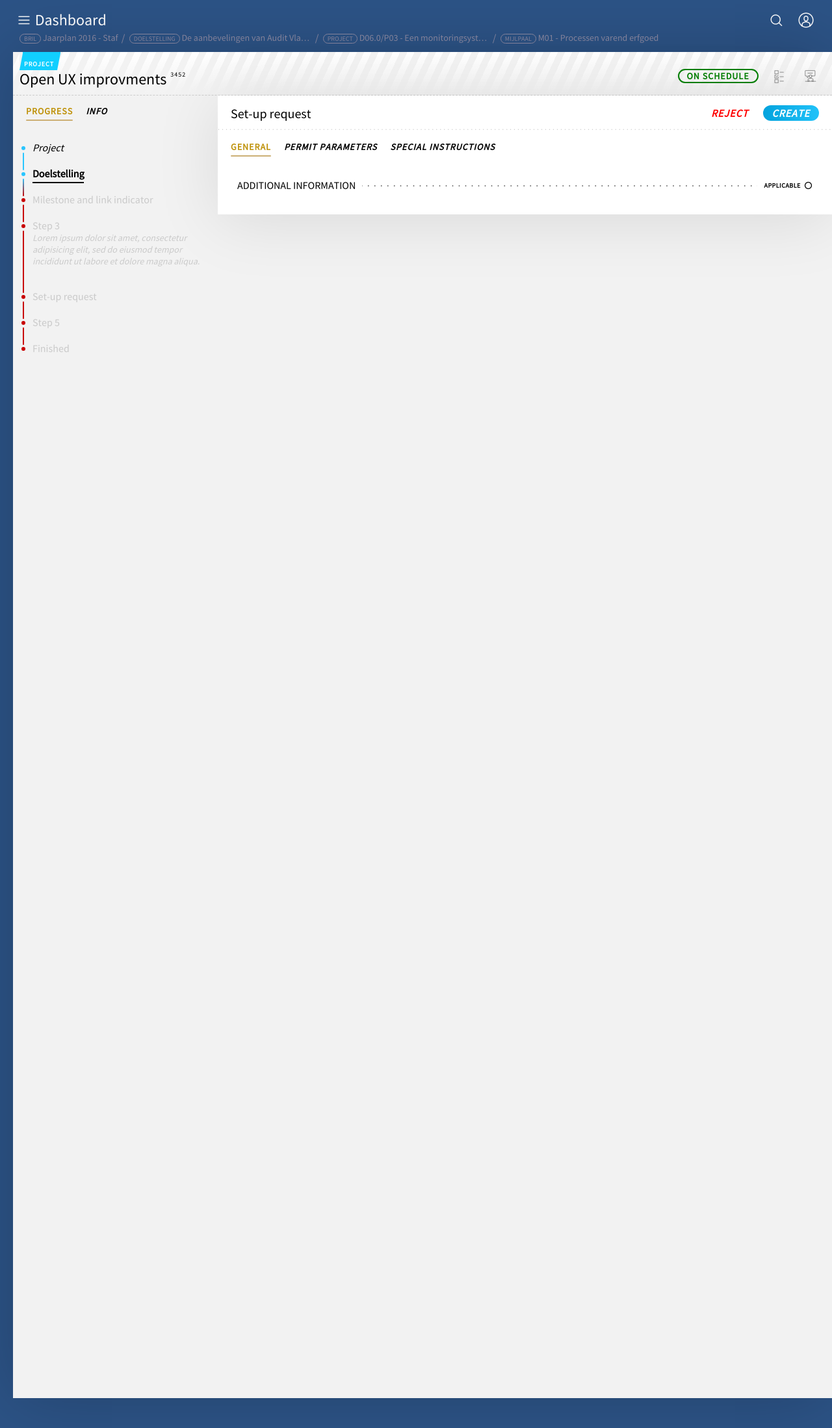
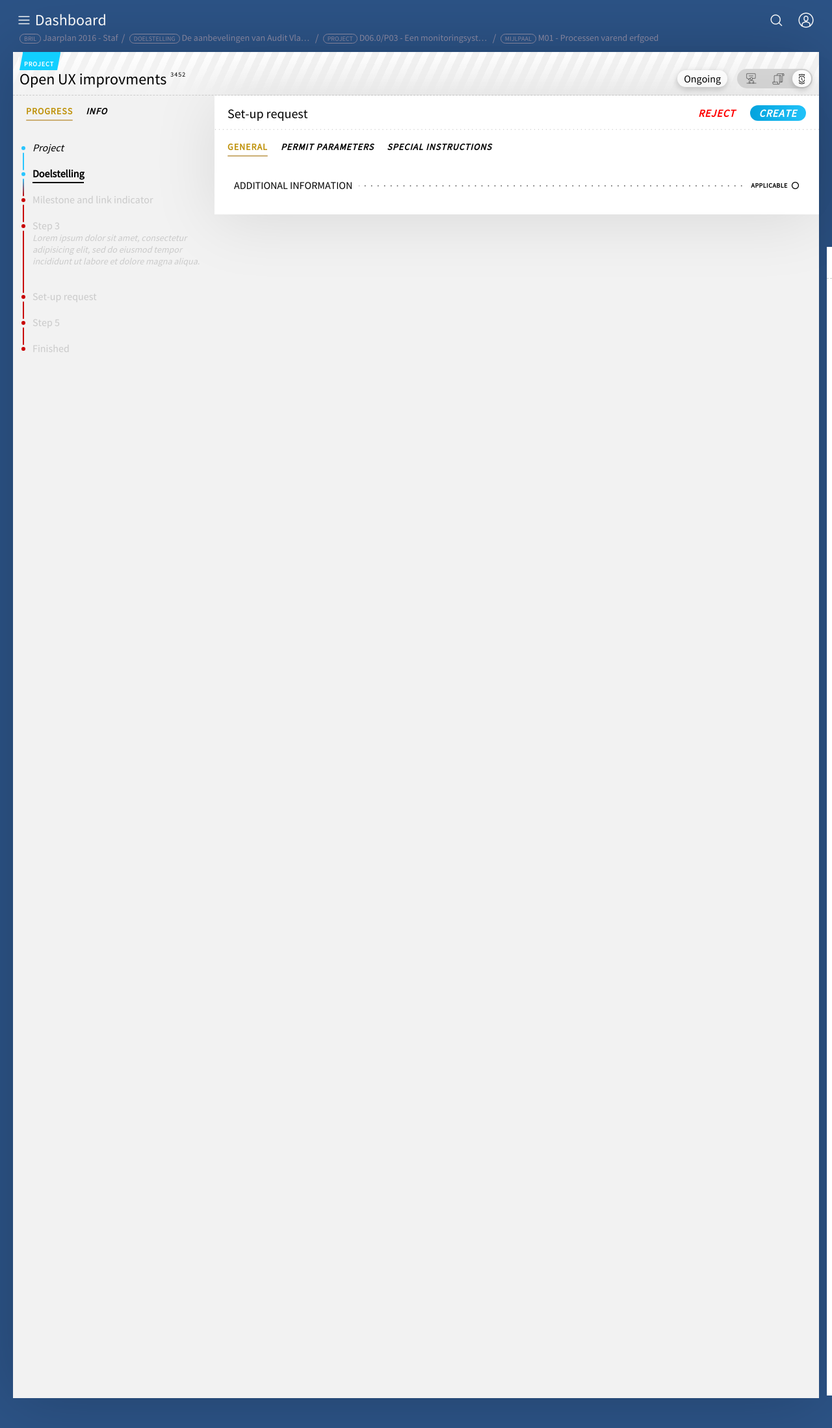
Before and after one commit to lordblendi/tracker-mockup, a Jekyll site: the page built from index.md, in a window 1280 px wide. Shown: the top 2198 px of the page at 65% size. Built offline with Jekyll 4.4.1, drawn with Linux system fonts in a browser that asks for light colours; nearby versions of some CDN libraries; comment, search, counter and statistics services are not loaded.

```diff
--- a/_includes/blocks/itembox.html
+++ b/_includes/blocks/itembox.html
@@ -164,21 +164,29 @@
                           <div class="pmx-selector pmx-selector--expanded pmx-selector--multiSelect">
                             <div class="pmx-selector__item pmx-selector__item--selected">
                               <div class="pmx-selector__block">
+                                <span class="pmx-selector__blockPart pmx-selector__blockPart--prefix" style="color: #0bda51;">ग़</span>
+                                <span class="pmx-selector__blockSeperator">•</span>
                                 <span class="pmx-selector__blockPart pmx-selector__blockPart--field">UI/UX</span>
                               </div>
                             </div>
                             <div class="pmx-selector__item">
                               <div class="pmx-selector__block">
+                                <span class="pmx-selector__blockPart pmx-selector__blockPart--prefix" style="color: #f4ca16;">ग़</span>
+                                <span class="pmx-selector__blockSeperator">•</span>
                                 <span class="pmx-selector__blockPart pmx-selector__blockPart--field">Design</span>
+                              </div>
+                            </div>
+                            <div class="pmx-selector__item pmx-selector__item--selected">
+                              <div class="pmx-selector__block">
+                                <span class="pmx-selector__blockPart pmx-selector__blockPart--prefix" style="color: #e30022;">ग़</span>
+                                <span class="pmx-selector__blockSeperator">•</span>
+                                <span class="pmx-selector__blockPart pmx-selector__blockPart--field">Front-end</span>
                               </div>
                             </div>
                             <div class="pmx-selector__item">
                               <div class="pmx-selector__block">
-                                <span class="pmx-selector__blockPart pmx-selector__blockPart--field">Front-end</span>
-                              </div>
-                            </div>
-                            <div class="pmx-selector__item pmx-selector__item--selected">
-                              <div class="pmx-selector__block">
+                                <span class="pmx-selector__blockPart pmx-selector__blockPart--prefix" style="color: #0bda51;">ग़</span>
+                                <span class="pmx-selector__blockSeperator">•</span>
                                 <span class="pmx-selector__blockPart pmx-selector__blockPart--field">Important</span>
                               </div>
                             </div>
--- a/_layouts/home.html
+++ b/_layouts/home.html
@@ -21,22 +21,44 @@
         {% include blocks/app-header.html %}
       </header>
 
-      <div class="app__document app__document--story">
+      <div class="item item--story">
         <div class="sticky__header__wrapper">
-          <div class="document__visual-identifier">
+          <div class="item-type">
             <span>Project</span>
           </div>
-          <header class="document__header">
-            <h2>Open UX improvments <span class="id">3452</span></h2>
+          <header class="item-header">
+            <h2 class="item-header__title">Open UX improvments <span class="item-header__id">3452</span></h2>
 
-            <div class="actions">
-              <i class="process process--toggle">ण</i>
-              <i class="media media--toggle">स</i>
+            <div class="item-header__actions">
+
+              <div class="pmx-selector pmx-selector--collapsed">
+                <div class="pmx-selector__item pmx-selector__item--selected">
+                  <div class="pmx-selector__block ">
+                    <span class="pmx-selector__blockPart pmx-selector__blockPart--field">Ongoing</span>
+                  </div>
+                </div>
+              </div>
+
+              <div class="pmx-selector pmx-selector--expanded pmx-selector--toggleSelect">
+                <div class="pmx-selector__item">
+                  <div class="pmx-selector__block">
+                    <span class="pmx-selector__blockPart pmx-selector__blockPart--field">स</span>
+                  </div>
+                </div>
+                <div class="pmx-selector__item">
+                  <div class="pmx-selector__block">
+                    <span class="pmx-selector__blockPart pmx-selector__blockPart--field">द</span>
+                  </div>
+                </div>
+                <div class="pmx-selector__item pmx-selector__item--selected">
+                  <div class="pmx-selector__block">
+                    <span class="pmx-selector__blockPart pmx-selector__blockPart--field">ढ़</span>
+                  </div>
+                </div>
+              </div>
+
             </div>
 
-            <div class="status">
-              <span>On schedule</span>
-            </div>
           </header>
         </div>
 
--- a/sass/app.scss
+++ b/sass/app.scss
@@ -91,125 +91,6 @@ body.page-Popups .multiSelector {
 
 
 
-.app__document {
-  position: relative;
-  margin: 0 0 0 20px;
-  background-color: #F2F2F2;
-  box-shadow: 0 0 100px rgba(0,0,0,.2);
-
-  min-height: 500px;
-}
-
-.app__document .document__visual-identifier {
-  position: absolute;
-  width: 100%;
-  z-index: 1;
-}
-.app__document--meeting .document__visual-identifier {
-  border-top: 2px dashed #2C5386;
-}
-.app__document--meeting .document__visual-identifier span {
-  position: relative;
-  display: inline-block;
-  background-color: #bf920b;
-  color: #FFF;
-  text-transform: uppercase;
-  font-size: 10px;
-  font-weight: 700;
-  padding: 1px 5px 1px 15px;
-  margin: 10px 0 0;
-}
-.app__document--meeting .document__visual-identifier span:after {
-  content: '';
-  position: absolute;
-  top: 0;
-  right: -6px;
-  border-top: 7px solid #bf920b;
-  border-right: 6px solid transparent;
-  border-bottom: 8px solid #bf920b;
-}
-.app__document--bug .document__visual-identifier span {
-  position: relative;
-  display: inline-block;
-  background-color: #bf920b;
-  color: #FFF;
-  text-transform: uppercase;
-  font-size: 10px;
-  font-weight: 700;
-  padding: 1px 10px 1px 15px;
-  border-radius: 0 10px 10px 0;
-}
-.app__document--bug .document__header {
-  border-bottom: 2px dashed #2C5386;
-}
-.app__document--bug .document__header:before {
-    content: '';
-    position: absolute;
-    bottom: -6px;
-    left: -5px;
-    width: 10px;
-    height: 10px;
-    border-radius: 100%;
-    background-color: #2C5386;
-}
-.app__document--bug .document__header:after {
-    content: '';
-    position: absolute;
-    bottom: -6px;
-    right: -5px;
-    width: 10px;
-    height: 10px;
-    border-radius: 100%;
-    background-color: #2c2c2c;
-}
-.app__document--story .document__visual-identifier span {
-    position: relative;
-    display: inline-block;
-    background-color: #11cfff;
-    color: #FFF;
-    text-transform: uppercase;
-    font-size: 10px;
-    font-weight: 600;
-    padding: 12px 5px 3px 7px;
-    margin: 0 0 0 10px;
-    letter-spacing: 1px;
-}
-.app__document--story .document__visual-identifier span:before {
-  content: '';
-  position: absolute;
-  top: 0;
-  left: 0;
-  height: 100%;
-  border-left: 5px solid #f2f2f2;
-  border-bottom: 26px solid transparent;
-  box-shadow: 2px 0 0 0 #11cfff;
-}
-.app__document--story .document__visual-identifier span:after {
-  content: '';
-  position: absolute;
-  top: 0;
-  right: -5px;
-  height: 100%;
-  border-left: 5px solid #11cfff;
-  border-bottom: 26px solid transparent;
-  box-shadow: -2px 0 0 0 #11cfff;
-}
-.app__document--story .document__header {
-  background: repeating-linear-gradient( -65deg, #f2f2f2, #f2f2f2 10px, #fff 10px, #fff 20px );
-  border-bottom: 0;
-}
-.app__document--story .document__header:before {
-  content: '';
-  position: absolute;
-  width: 100%;
-  height: 100%;
-  top: 0;
-  left: 0;
-  background: linear-gradient(to bottom, rgba(255,255,255,0) 0%,rgba(242,242,242,1) 100%);
-}
-
-
-
 
 
 
@@ -232,72 +113,13 @@ body.page-Popups .multiSelector {
 
 
 
-.document__header {
-  position: relative;
-  padding: 26px 10px 10px 10px;
-  border-bottom: 2px solid #F2F2F2;
-}
-.document__header h2 {
-  position: relative;
-  display: inline-block;
-  font-weight: 400;
-  font-size: 24px;
-  color: #000;
-}
-.document__header h2 .id {
-    position: relative;
-    display: inline-block;
-    font-size: 10px;
-    border-radius: 15px;
-    top: -12px;
-    left: 1px;
-    font-weight: 400;
-    letter-spacing: 1px;
-    line-height: 1;
-}
-.document__header .status {
-    display: inline-block;
-    float: right;
-    border: 2px solid green;
-    color: green;
-    text-transform: uppercase;
-    font-weight: 600;
-    padding: 2px 12px;
-    margin: 0 10px;
-    border-radius: 15px;
-    letter-spacing: 1px;
-    position: relative;
-    line-height: 14px;
-    font-size: 14px;
-}
-.document__header .actions {
-  display: inline-block;
-  float: right;
-}
-.document__header .actions i {
-  position: relative;
-  font-size: 18px;
-  margin: 5px 12px;
-  color: #969696;
-  cursor: pointer;
-  transition: all .3s ease-in-out;
-}
-.document__header .actions i:hover {
-    color: #bf920b;
-}
-.document__header .actions .process--toggle {
-    color: #bf920b;
-}
-.document__info--visible .document__header .actions .process--toggle {
-    color: #969696;
-}
-.document__comments--visible .document__header .actions .media--toggle {
-    color: #bf920b;
-}
-.document__info--visible .document__header .actions .process--toggle:hover,
-.document__comments--visible .document__header .actions .media--toggle:hover {
-    color: #bf920b;
-}
+
+
+
+
+
+
+
 .document__content {
     position: relative;
     display: inline-block;
@@ -314,6 +136,9 @@ body.page-Popups .multiSelector {
   width: 25%;
   transition: all .3s ease-in-out;
 
+}
+.document__comments--visible .panel__center {
+  width: 50%;
 }
 .panel__center {
   float: left;
--- /dev/null
+++ b/sass/blocks/item-header.scss
@@ -0,0 +1,174 @@
+---
+---
+
+.item {
+  position: relative;
+  margin: 0 20px;
+  background-color: #F2F2F2;
+  box-shadow: 0 0 100px rgba(0,0,0,.2);
+
+  &-type {
+    position: absolute;
+    width: 100%;
+    z-index: 1;
+  }
+
+  &-header {
+    position: relative;
+    padding: 26px 10px 10px 10px;
+    border-bottom: 2px solid #F2F2F2;
+
+    &__title {
+      position: relative;
+      display: inline-block;
+      font-weight: 400;
+      font-size: 24px;
+      color: #000;
+    }
+
+    &__id {
+      position: relative;
+      display: inline-block;
+      font-size: 10px;
+      border-radius: 15px;
+      top: -12px;
+      left: 1px;
+      font-weight: 400;
+      letter-spacing: 1px;
+      line-height: 1;
+    }
+
+    &__actions {
+      display: inline-block;
+      float: right;
+
+      .pmx-selector {
+        margin: 0 0 0 10px;
+      }
+    }
+  }
+
+  &--meeting {
+    .item-type {
+      border-top: 2px dashed #2C5386;
+
+      span {
+        position: relative;
+        display: inline-block;
+        background-color: #bf920b;
+        color: #FFF;
+        text-transform: uppercase;
+        font-size: 10px;
+        font-weight: 700;
+        padding: 1px 5px 1px 15px;
+        margin: 10px 0 0;
+
+        &::after {
+          content: '';
+          position: absolute;
+          top: 0;
+          right: -6px;
+          border-top: 7px solid #bf920b;
+          border-right: 6px solid transparent;
+          border-bottom: 8px solid #bf920b;
+        }
+      }
+    }
+  }
+
+  &--bug {
+    .item-type {
+      span {
+        position: relative;
+        display: inline-block;
+        background-color: #bf920b;
+        color: #FFF;
+        text-transform: uppercase;
+        font-size: 10px;
+        font-weight: 700;
+        padding: 1px 10px 1px 15px;
+        border-radius: 0 10px 10px 0;
+      }
+    }
+
+    .item-header {
+      border-bottom: 2px dashed #2C5386;
+
+      &::before {
+        content: '';
+        position: absolute;
+        bottom: -6px;
+        left: -5px;
+        width: 10px;
+        height: 10px;
+        border-radius: 100%;
+        background-color: #2C5386;
+      }
+
+      &::after {
+        content: '';
+        position: absolute;
+        bottom: -6px;
+        right: -5px;
+        width: 10px;
+        height: 10px;
+        border-radius: 100%;
+        background-color: #2c2c2c;
+      }
+    }
+  }
+
+  &--story {
+    .item-type {
+      span {
+        position: relative;
+        display: inline-block;
+        background-color: #11cfff;
+        color: #FFF;
+        text-transform: uppercase;
+        font-size: 10px;
+        font-weight: 600;
+        padding: 12px 5px 3px 7px;
+        margin: 0 0 0 10px;
+        letter-spacing: 1px;
+
+        &::before {
+          content: '';
+          position: absolute;
+          top: 0;
+          left: 0;
+          height: 100%;
+          border-left: 5px solid #f2f2f2;
+          border-bottom: 26px solid transparent;
+          box-shadow: 2px 0 0 0 #11cfff;
+        }
+
+        &::after {
+          content: '';
+          position: absolute;
+          top: 0;
+          right: -5px;
+          height: 100%;
+          border-left: 5px solid #11cfff;
+          border-bottom: 26px solid transparent;
+          box-shadow: -2px 0 0 0 #11cfff;
+        }
+      }
+    }
+
+    .item-header {
+      background: repeating-linear-gradient( -65deg, #f2f2f2, #f2f2f2 10px, #fff 10px, #fff 20px );
+      border-bottom: 0;
+
+      &::before {
+        content: '';
+        position: absolute;
+        width: 100%;
+        height: 100%;
+        top: 0;
+        left: 0;
+        background: linear-gradient(to bottom, rgba(255,255,255,0) 0%,rgba(242,242,242,1) 100%);
+      }
+    }
+  }
+}
--- a/sass/components/selector.scss
+++ b/sass/components/selector.scss
@@ -64,6 +64,7 @@
   height: 30px;
   padding: 2px;
   background-color: #D7D7D7;
+  color: #000;
   border-radius: 30px;
   white-space: nowrap;
   font-size: 0;
@@ -84,6 +85,8 @@
     transition: all .3s ease-in-out;
     opacity: .5;
     filter: saturate(0) brightness(0);
+    -webkit-backface-visibility: hidden;
+    backface-visibility: hidden;
 
     &:hover {
       opacity: .7;
--- a/sass/old-pmx-temp.scss
+++ b/sass/old-pmx-temp.scss
@@ -13,7 +13,6 @@ body {
 }
 
 .pagebody-container {
-  background-color: #4692C3;
 }
 
 
--- a/sass/shared.scss
+++ b/sass/shared.scss
@@ -12,7 +12,10 @@
 @import "blocks/app-navigator.css";
 @import "blocks/user-menu.css";
 @import "blocks/app-header.css";
+
+@import "blocks/item-header.css";
 @import "blocks/item-comments.css";
+
 @import "blocks/applicable-slider.css";
 
 // Components
```
Also changed, not shown: _includes/blocks/old-pmx-item-detail.html (added, +162 -0 lines), pages/pmx-item-detail.html (added, +34 -0 lines).
